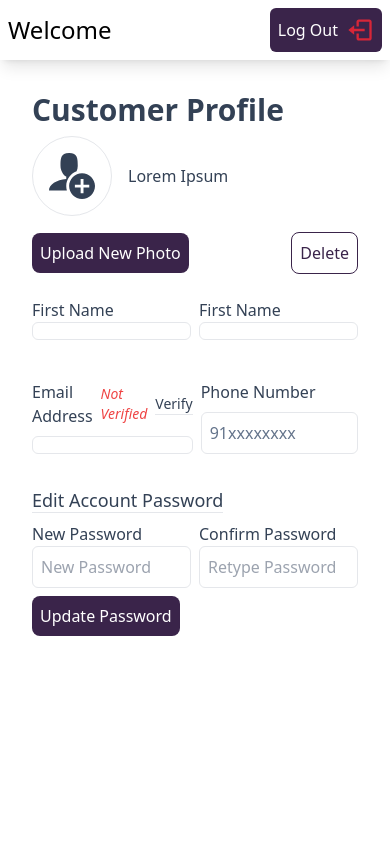
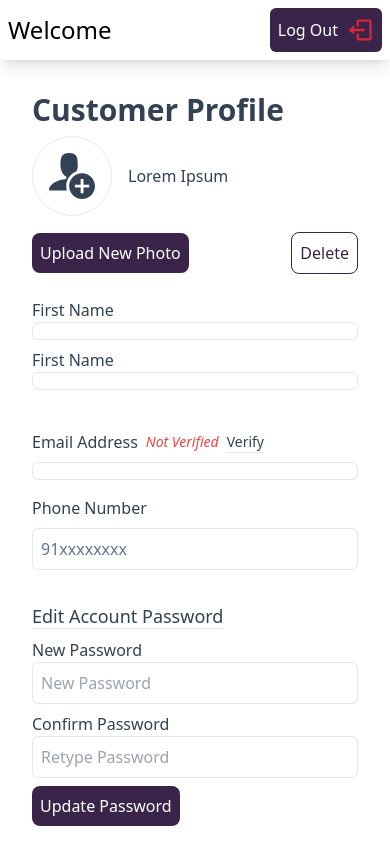
Before and after one commit to Arijeet10/customer-authentication, a Next.js app: page / in a window 390 px wide. Shown: the top 864 px of the page. Built offline with nearby package versions, Linux system fonts and the light colour scheme; no server answers.

Commit message:
ui changes

```diff
--- a/components/CustomerProfileCard.tsx
+++ b/components/CustomerProfileCard.tsx
@@ -93,7 +93,7 @@ const CustomerProfileCard = ({
           </div>
 
           {/* customer first name and lastname */}
-          <div className="py-4 flex items-center justify-between gap-2">
+          <div className="py-4 flex flex-col sm:flex-row items-center justify-between gap-2">
             <div className="w-full">
               <div>First Name</div>
               <div className="p-2 border rounded-md text-slate-500">
@@ -109,7 +109,7 @@ const CustomerProfileCard = ({
           </div>
 
           {/* customer email address and phone number */}
-          <div className="py-4 flex items-center justify-between gap-2">
+          <div className="py-4 flex flex-col sm:flex-row items-center justify-between gap-2">
             <div className="w-full">
               <div className="py-2 relative flex items-center gap-2">
                 <div className="">Email Address</div>
@@ -154,7 +154,7 @@ const CustomerProfileCard = ({
               </span>
             </div>
 
-            <div className="flex items-center justify-between gap-2">
+            <div className="flex flex-col sm:flex-row items-center justify-between gap-2">
               <div className="w-full">
                 <div>New Password</div>
                 <input
--- a/components/Navbar.tsx
+++ b/components/Navbar.tsx
@@ -64,7 +64,7 @@ const Navbar = ({customer}:{customer:Customer|undefined}) => {
     return (
         <>
         <Toaster />
-        <div className="p-2 flex items-center justify-between shadow-lg">
+        <div className="p-2 sm:px-6 sm:py-2 flex items-center justify-between shadow-lg">
           <div className="text-2xl">Welcome <span className="text-[#3A244A] font-semibold">{customer?.firstname}</span></div>
           <div className="flex items-center justify-center gap-4">
             <div className="hidden  sm:border sm:flex sm:items-center sm:rounded-md">
```
